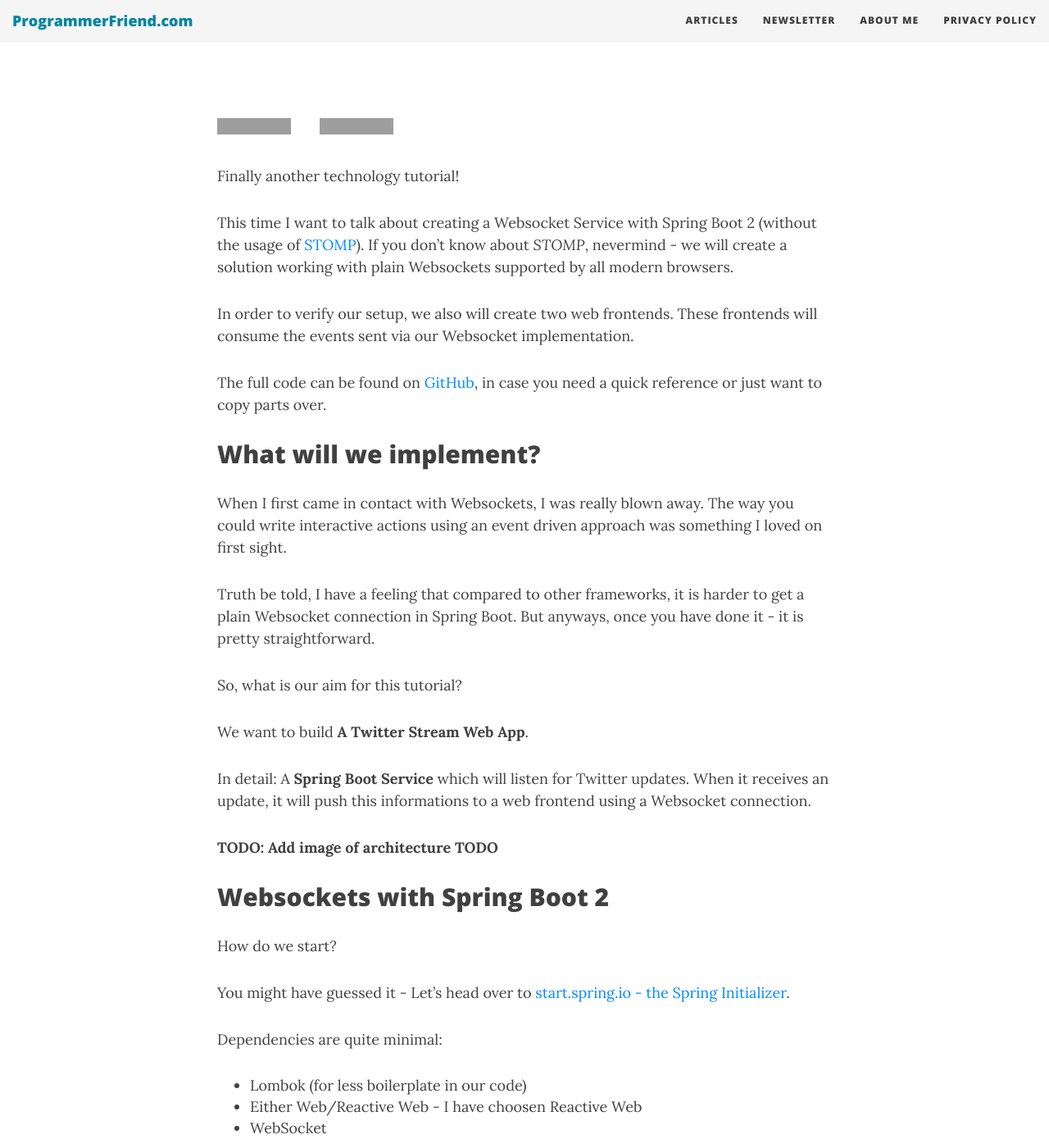
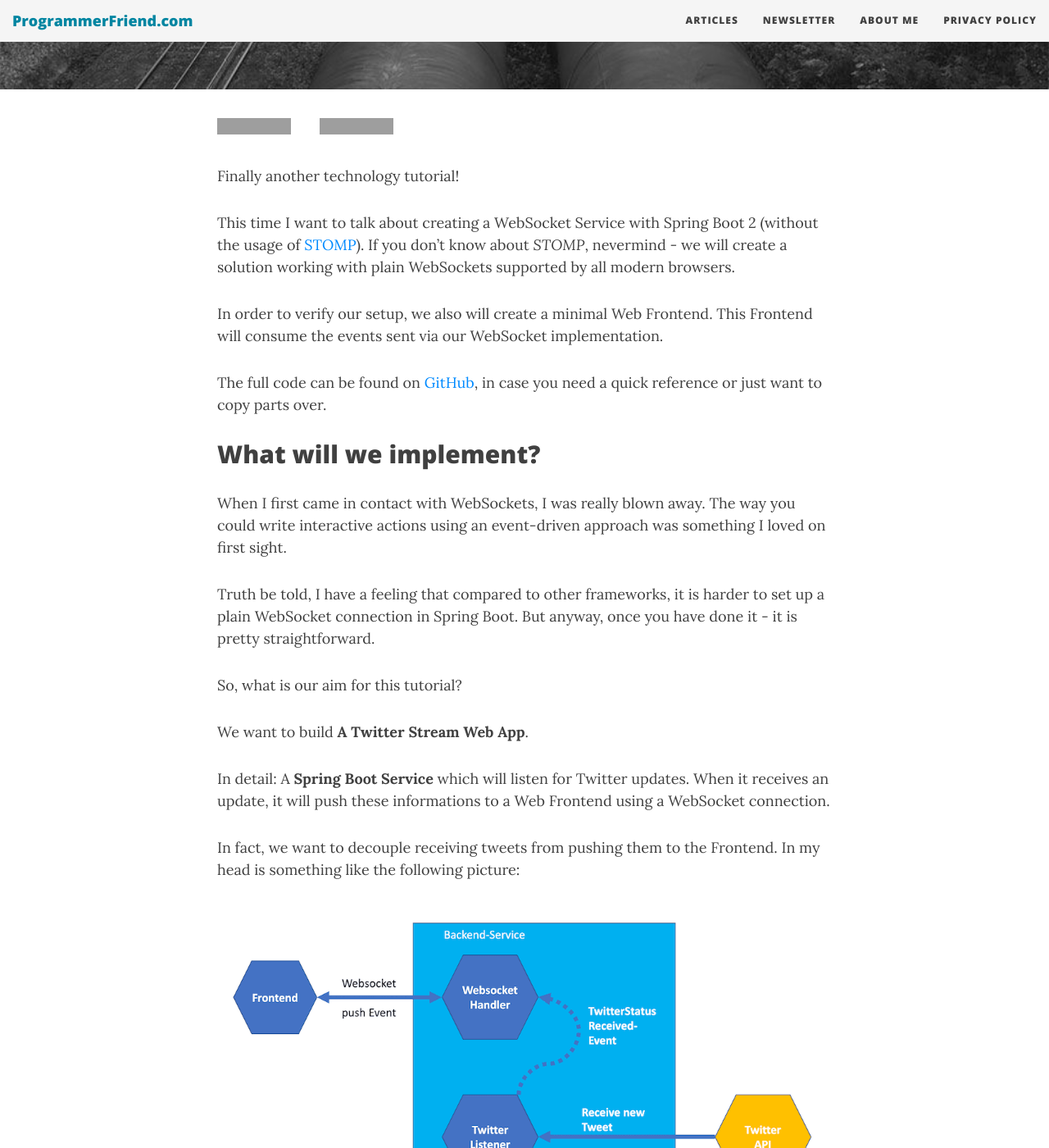
Before and after one commit to programmerfriend/programmerfriend.github.io, a Jekyll site: the page built from _posts/2019-09-12-spring-boot-websocket.md, in a window 1280 px wide and 1400 px high, scrolled down 477 px. Shown: the whole window at 82% size. Built offline with Jekyll 4.4.1, drawn with Linux system fonts in a browser that asks for light colours; nearby versions of some CDN libraries; comment, search, counter and statistics services are not loaded; some of the changed text lies outside the part shown; grey boxes are pictures that could not be loaded.

Commit message:
Add websocket with spring boot tutorial

````diff
--- a/_posts/2019-09-12-spring-boot-websocket.md
+++ b/_posts/2019-09-12-spring-boot-websocket.md
@@ -1,7 +1,7 @@
 ---
 layout: post
-title: "Spring Boot Websocket Tutorial"
-subtitle: Twitter Websocket Stream with Spring Boot
+title: "Spring Boot WebSocket Tutorial"
+subtitle: Twitter WebSocket Stream with Spring Boot
 bigimg: /img/content/spring-boot-websocket_title.jpg
 share-img: https://programmerfriend.com/img/content/spring-boot-websocket_title.jpg
 description: "Let's build a Twitter Websocket Stream!"
@@ -12,27 +12,30 @@ tags: [spring-boot, websocket]
 
 Finally another technology tutorial!
 
-This time I want to talk about creating a Websocket Service with Spring Boot 2 (without the usage of [STOMP](https://en.wikipedia.org/wiki/Streaming_Text_Oriented_Messaging_Protocol)). If you don't know about *STOMP*, nevermind - we will create a solution working with plain Websockets supported by all modern browsers.
+This time I want to talk about creating a WebSocket Service with Spring Boot 2 (without the usage of [STOMP](https://en.wikipedia.org/wiki/Streaming_Text_Oriented_Messaging_Protocol)). If you don't know about *STOMP*, nevermind - we will create a solution working with plain WebSockets supported by all modern browsers.
 
-In order to verify our setup, we also will create two web frontends. These frontends will consume the events sent via our Websocket implementation.
+In order to verify our setup, we also will create a minimal Web Frontend. This Frontend will consume the events sent via our WebSocket implementation.
 
 The full code can be found on [GitHub](https://github.com/programmerfriend/springboot-websockets), in case you need a quick reference or just want to copy parts over.
 
 ## What will we implement?
 
-When I first came in contact with Websockets, I was really blown away.
-The way you could write interactive actions using an event driven approach was something I loved on first sight.
+When I first came in contact with WebSockets, I was really blown away.
+The way you could write interactive actions using an event-driven approach was something I loved on first sight.
 
-Truth be told, I have a feeling that compared to other frameworks, it is harder to get a plain Websocket connection in Spring Boot. But anyways, once you have done it - it is pretty straightforward.
+Truth be told, I have a feeling that compared to other frameworks, it is harder to set up a plain WebSocket connection in Spring Boot. But anyway, once you have done it - it is pretty straightforward.
 
 So, what is our aim for this tutorial?
 
 We want to build **A Twitter Stream Web App**.
 
 In detail: A **Spring Boot Service** which will listen for Twitter updates.
-When it receives an update, it will push this informations to a web frontend using a Websocket connection.
+When it receives an update, it will push these informations to a Web Frontend using a WebSocket connection.
 
-**TODO: Add image of architecture TODO**
+In fact, we want to decouple receiving tweets from pushing them to the Frontend.
+In my head is something like the following picture:
+
+<img src="{{site.url}}/img/content/spring-boot-websocket_architecture.png" alt="The Architecture we are aiming for. A Spring Boot Application using Websockets, producing a Twitter Stream." />
 
 ## Websockets with Spring Boot 2
 
@@ -43,24 +46,25 @@ You might have guessed it - Let's head over to [start.spring.io - the Spring Ini
 Dependencies are quite minimal:
 
 * Lombok (for less boilerplate in our code)
-* Either Web/Reactive Web - I have choosen Reactive Web
+* Either Web/Reactive Web - I have chosen Reactive Web
 * WebSocket
 
 Use a group/artifact name of your choice - I went with `com.programmerfriend.websockets` and `twitterwebsockets`.
 
-After generating the project import it in the IDE or editor of your choice. I am running with the wonderful IntelliJ IDEA.
+After generating the project, import it in the IDE or editor of your choice. I am running with the wonderful IntelliJ IDEA.
 
 ## Implement the Twitter Stream
 
 ### Setting up Twitter
 
 Since our service will interact with the Twitter API, we will need some API credentials.
-In order to get them we need to create an Account at [https://developer.twitter.com/](https://developer.twitter.com/).
+To get them, we need to create an Account at [https://developer.twitter.com/](https://developer.twitter.com/).
 
-Once done we need to create an Application there: [https://developer.twitter.com/en/apps](https://developer.twitter.com/en/apps).
+Once done, we need to create an Application there: [https://developer.twitter.com/en/apps](https://developer.twitter.com/en/apps).
 This will give us the credentials we need for setting up our Spring Boot Service.
 
 Let's interact with the Twitter API to get some tweets!
+
 Writing a proper API integration can be really hard.
 
 > “I choose a lazy person to do a hard job.
@@ -177,8 +181,8 @@ public class TwitterStatusReceived extends ApplicationEvent {
 }
 ```
 
-Sadly this is not enough, since our `TwitterListener` is not yet properly registered.
-We need to setup the Twitter Stream and add our listener to it.
+Sadly this is not enough since our `TwitterListener` is not yet properly registered.
+We need to set up the Twitter Stream and add our listener to it.
 
 ```java
 @Configuration
@@ -201,18 +205,18 @@ public class TwitterStreamConfig {
 }
 ```
 
-This code will setup our TwitterStream to track the terms `Elon Musk` and `Space X`.
-Also, we have set the language to english and added our `twitterListener` as listener to the Stream.
+This code will set up our TwitterStream to track the terms `Elon Musk` and `Space X`.
+Also, we have set the language to English and added our `twitterListener` as a listener to the Stream.
 
 After we set this up, we should be able to start the application and watch the logs fill up with tweets about *Elon Musk* and the *Space X* project.
 
-### Setting up the Websocket
+### Setting up the WebSocket
 
 In order to pass our Tweets to the Frontends, we need to create a component which is capable of two things:
-**receiving our Tweet Events** and **passing the content of the events to the Frontends using a Websocket**.
+**receiving our Tweet Events** and **passing the content of the events to the Frontends using a WebSocket**.
 
 To be able to receive our **Tweet Events** the component has to implement the `ApplicationListener`-interface.
-The `onApplicationEvent`-method is responsible of handling the events, there we will write the events to all our Websocket connections.
+The `onApplicationEvent`-method is responsible of handling the events, there we will write the events to all our WebSocket connections.
 
 By extending from the `TextWebSocketHandler`, we get a lot of helpful methods for handling the connection state.
 After a client connects, we need to store the session. We do this because when we later want to write to the socket we need a reference.
@@ -322,7 +326,7 @@ This snippet establishes a Websocket connection and logs out each received messa
 Don't get me wrong. Frontend work is really important.
 Still, I feel that this is not really the scope of this tutorial.
 
-For the sake of completeness I added two Frontends in the [GitHub Repository](https://github.com/programmerfriend/springboot-websockets).
+For the sake of completeness, I added two Frontends in the [GitHub Repository](https://github.com/programmerfriend/springboot-websockets).
 
 One is served together with the Application we just created.
 It consists of two files in the `static`-folder of our Spring Boot Application (see [here](https://github.com/programmerfriend/springboot-websockets/tree/master/twitter/twitter-backend/src/main/resources/static)).
@@ -401,17 +405,19 @@ function addToUi(message) {
 ```
 
 This is not an implementation using best standards - but it works.
-There are probably better tutorials on writing a Webfrontend to consume a Websocket Connection.
+There are probably better tutorials on writing a Web Frontend to consume a WebSocket Connection.
 
 When you start your Service again, you should be able to access the UI on [http://localhost:8080/index.html](http://localhost:8080/index.html).
 
-When you have choosen a good topic in your `TwitterStreamConfig` you should see a few Tweets here and there.
+When you have chosen a good topic in your `TwitterStreamConfig` you should see a few Tweets here and there.
+
+The git repository of this tutorial also contains a ReactJS frontend (see [here](https://github.com/programmerfriend/springboot-websockets/tree/master/twitter/twitter-frontend)).
 
 ## Recap
 
-I hope you enjoyed the tutorial as much as I did while writing the code myself.
-You created a Websocket Application which is streaming Tweets in real-time to your Webfrontend using a Websocket.
+I hope you enjoyed the tutorial as much as I did writing the code myself.
+You created a Websocket Application which is streaming Tweets in real-time to your Web Frontend using a Websocket connection.
 
-If you have any further questions, feel free to write a comment down below or just write me on [Twitter/@eiselems](https://twitter.com/eiselems).
+If you have any further questions, feel free to write a comment down below or just drop  me a tweet on [Twitter/@eiselems](https://twitter.com/eiselems).
 
 All of the Code of this tutorial (and more!) can be found on [GitHub](https://github.com/programmerfriend/springboot-websockets).
````
Also changed, not shown: other parts of _posts/2019-09-12-spring-boot-websocket.md (+15 -15 lines), img/content/spring-boot-websocket_architecture.png (added), img/content/spring-boot-websocket_title.jpg (added).
